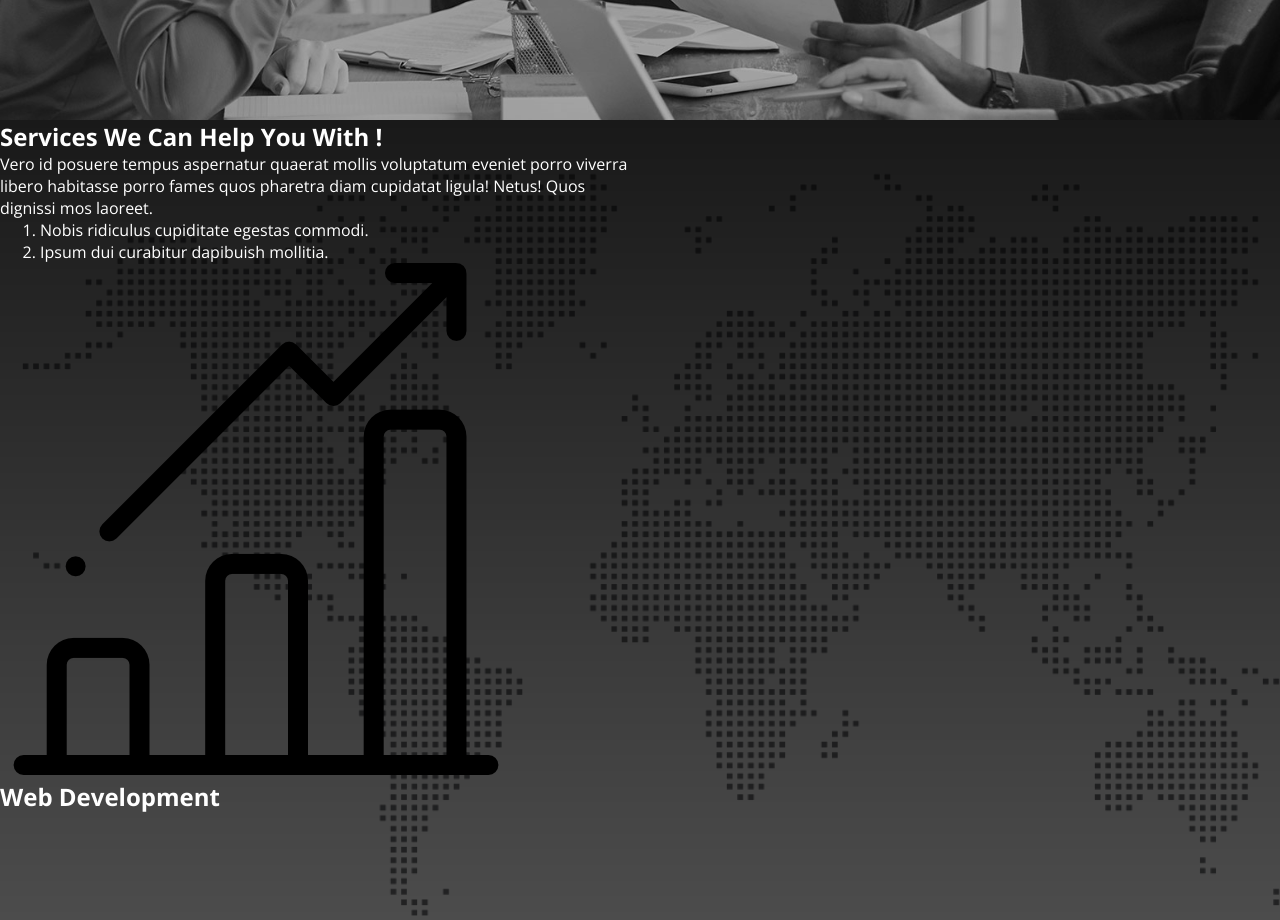
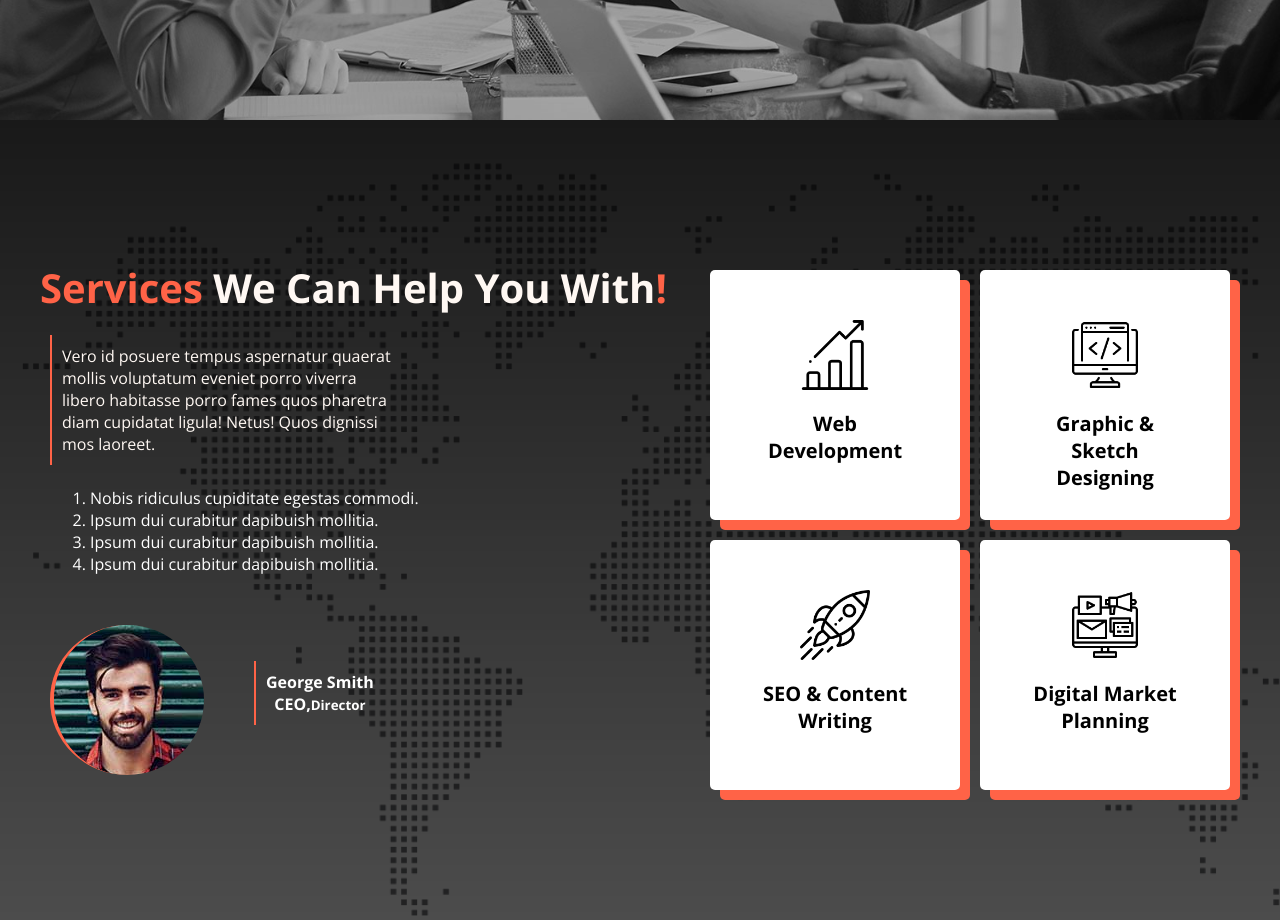
Before and after one commit to ShajIslam/Digital-Products-Project, a plain HTML site: page index.html in a window 1280 px wide. Shown: the part 760-1680 px from the top of the page. Drawn offline with nearby package versions, Linux system fonts and the light colour scheme.

Commit message:
body part

```diff
--- a/index.html
+++ b/index.html
@@ -46,20 +46,50 @@
        <section>
         <div class="service-container">
             <div class="lefside-container">
-               <h1>Services We Can Help You With !</h1>
+               <h1 class="heading-title"><span> Services</span> We Can Help You With<span>!</span></h1>
                <p class="service-description">Vero id posuere tempus aspernatur quaerat mollis voluptatum eveniet porro viverra libero habitasse porro fames quos pharetra diam cupidatat ligula! Netus! Quos dignissi mos laoreet.
                </p>
+               <br>
+
                <ol>
     <li>Nobis ridiculus cupiditate egestas commodi.</li>
     <li>Ipsum dui curabitur dapibuish mollitia.</li>
-               </ol>
+    <li>Ipsum dui curabitur dapibuish mollitia.</li>
+    <li>Ipsum dui curabitur dapibuish mollitia.</li>
+    </ol>
+    <div class="author">
+        <div class="author-id">
+<img class="author-image" src="image/author.jpg" alt="">
+        </div>
+        <div class="author-des">
+            <h4>George Smith<br>CEO,<small>Director</small> </h4>
+        </div>
+    </div>
             </div>
             <div class="rightside-container">
 <div class="box-container">
-    <img src="icons/bar-chart.png" alt="">
-    <h1>Web Development</h1>
+    <div class="box">
+    <img class="chart"  src="icons/bar-chart.png" alt="">
+    <h1 class="icon-title">Web Development</h1>
 </div>
+<div class="box">
+    <img class="chart"  src="icons/coding.png" alt="">
+    <h1 class="icon-title">Graphic & Sketch Designing</h1>
+</div>
+
+</div>
+<div class="box-container">
+    <div class="box">
+    <img class="chart"  src="icons/startup.png" alt="">
+    <h1 class="icon-title" >SEO & Content Writing</h1>
+</div>
+<div class="box">
+    <img class="chart"  src="icons/digital-marketing.png" alt="">
+    <h1 class="icon-title">Digital Market Planning</h1>
+</div>
+
             </div>
+
         </div>
        </section>
     </main>
--- a/style.css
+++ b/style.css
@@ -66,7 +66,72 @@ button{
     background-size: cover;
     background-blend-mode: overlay;
     color: white;
+    display: flex;
+    align-items: center;
+
 }
 .service-description{
     width: 50%;
+    color: #FFF8F3;
+    border-left: 2px solid tomato;
+    padding: 10px;
 }
+.box{
+    text-align: center;
+    width: 150px;
+    height: 150px;
+    padding: 50px;
+    background-color: white;
+    color: black;
+    border-radius: 5px;
+    box-shadow: 10px 10px tomato;
+
+}
+.chart{
+    width: 70px;
+
+}
+.box-container{
+    display: flex;
+    gap: 20px;
+    margin-top: 20px;
+
+}
+.lefside-container{
+    margin-left: 50px;
+}
+.rightside-container{
+    margin-right: 50px;
+}
+.heading-title{
+    font-size: 40px;
+    margin-left: -10px;
+    margin-bottom: 20px;
+    color: #FFF8F3;
+}
+.icon-title{
+    font-size: 20px;
+    margin-top: 15px;
+
+}
+.author{
+    display: flex;
+   align-items: center;
+   gap: 50px;
+
+
+}
+.author-image{
+
+    border-radius: 50%;
+    margin-top: 50px;
+    border-left: 4px solid tomato;
+}
+.author-des{
+
+    text-align: center;
+    border-left: 2px solid tomato;
+    padding: 10px;
+    margin-top: 30px;
+
+}
```
